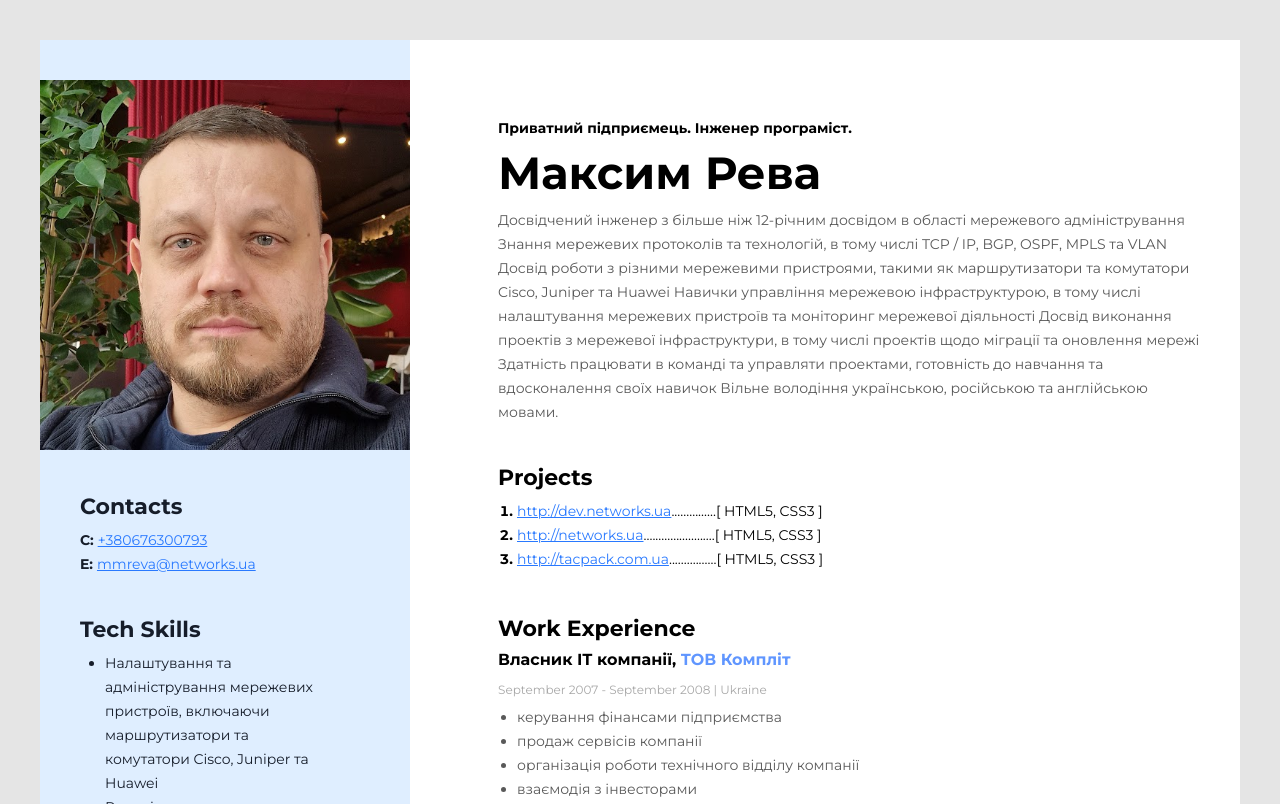
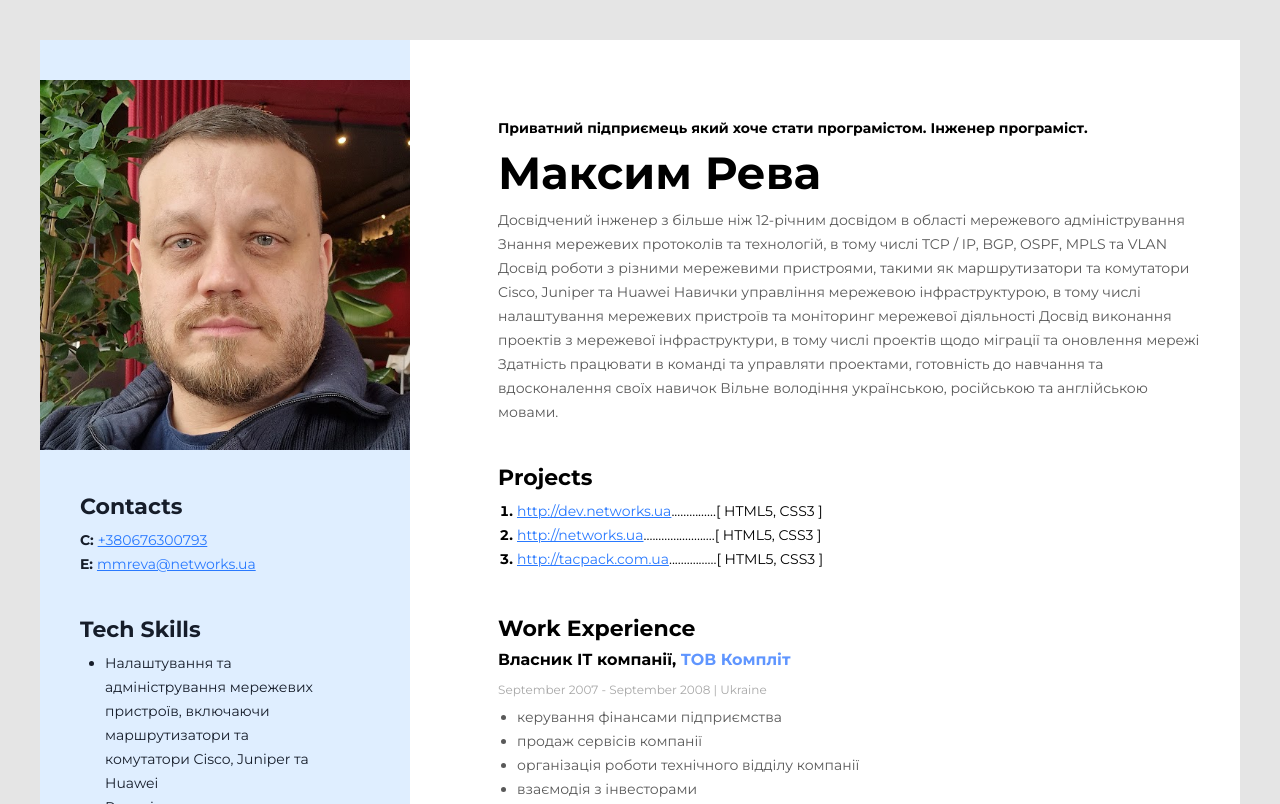
Before and after one commit to mmreva/myresume, a plain HTML site: page index.html in a window 1280 px wide. Shown: the top 804 px of the page. Drawn offline with Linux system fonts and the light colour scheme.

Commit message:
Update index.html

```diff
--- a/index.html
+++ b/index.html
@@ -31,7 +31,7 @@
 
 <!-- About Me  -->
 <div class="about-me">
-    <h2 class="myprofession">Приватний підприємець. Інженер програміст. </h2>
+    <h2 class="myprofession">Приватний підприємець який хоче стати програмістом. Інженер програміст. </h2>
     <h1 class="my-name">Максим Рева</h1>
     <p class="my-summary">Досвідчений інженер з більше ніж 12-річним досвідом в області мережевого адміністрування
     Знання мережевих протоколів та технологій, в тому числі TCP / IP, BGP, OSPF, MPLS та VLAN
```
